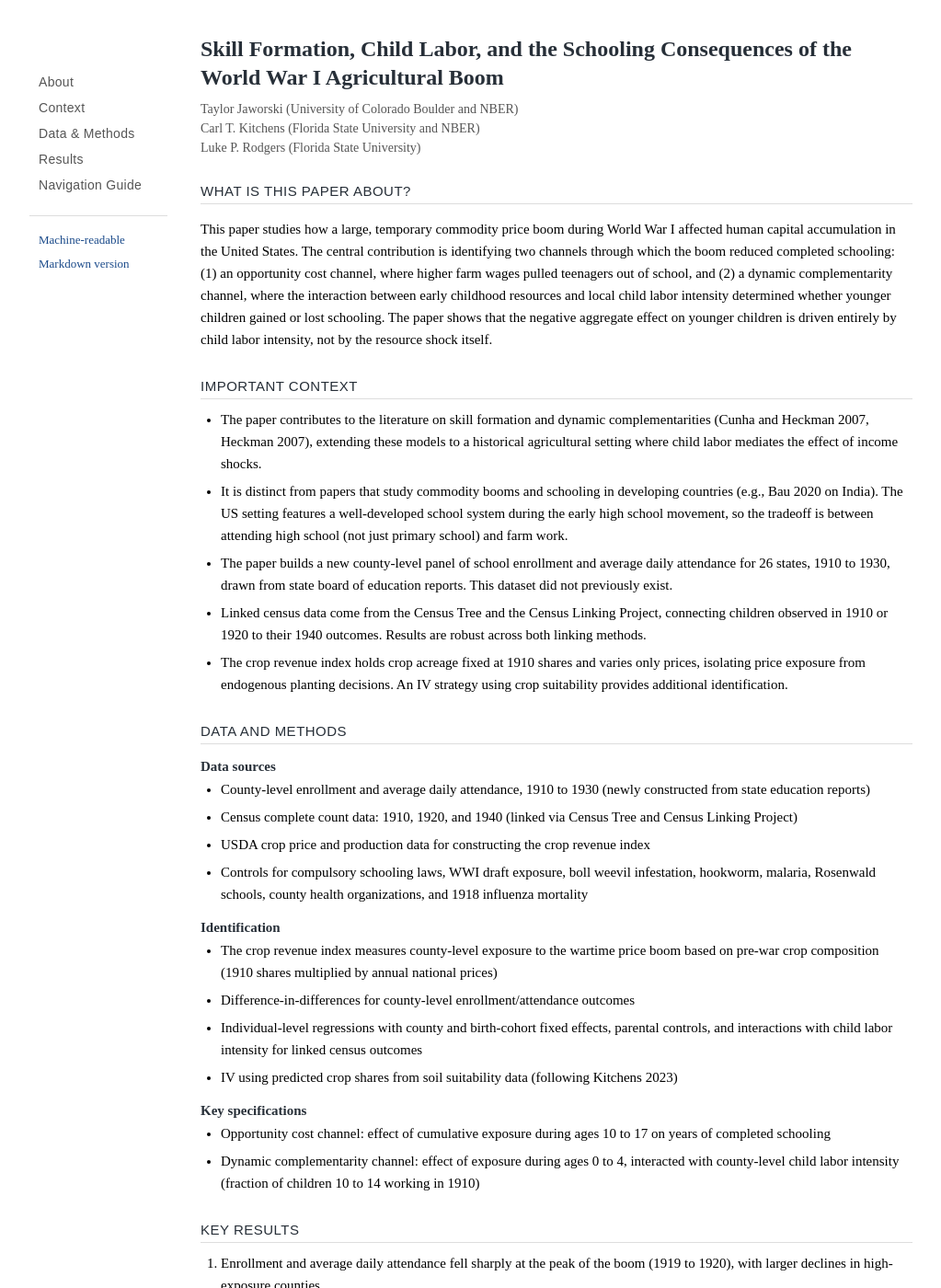
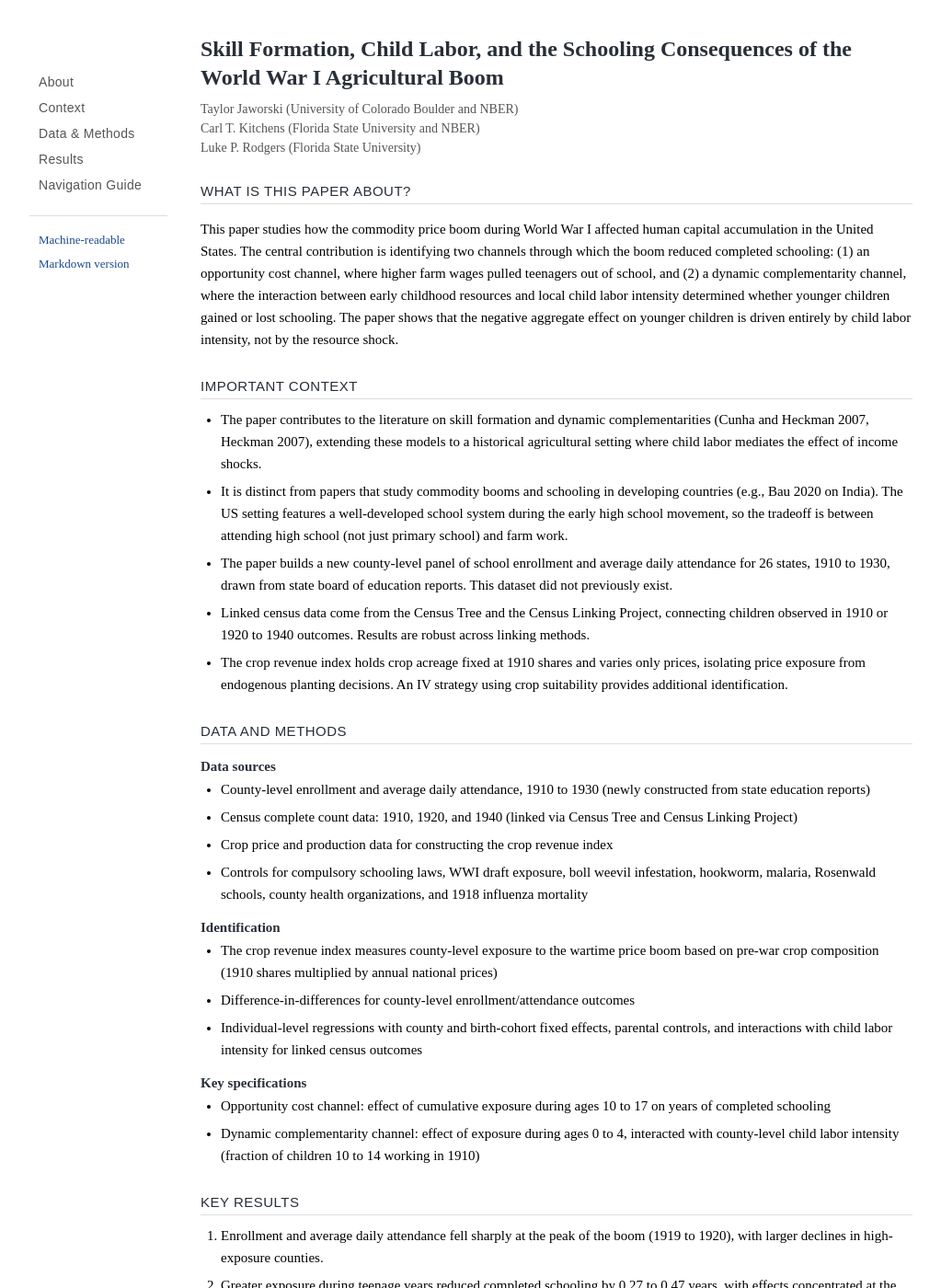
Before and after one commit to jaworskit/jaworskit.github.io, a Jekyll site: the page built from papers/agshockedu/index.html, in a window 1280 px wide and 1400 px high. Shown: the whole window at 92% size, without its empty margins (128-1151 px from the left). Built offline with Jekyll 4.4.1, drawn with Linux system fonts in a browser that asks for light colours; some of the changed text lies outside the part shown.

Commit message:
Update LLM page

```diff
--- a/papers/agshockedu/index.html
+++ b/papers/agshockedu/index.html
@@ -32,7 +32,7 @@ description: "An LLM-readable orientation file for Jaworski, Kitchens, and Rodge
     <section id="about" class="llm-section">
       <h2>What is this paper about?</h2>
       <p>
-        This paper studies how a large, temporary commodity price boom during World War I affected human capital accumulation in the United States. The central contribution is identifying two channels through which the boom reduced completed schooling: (1) an opportunity cost channel, where higher farm wages pulled teenagers out of school, and (2) a dynamic complementarity channel, where the interaction between early childhood resources and local child labor intensity determined whether younger children gained or lost schooling. The paper shows that the negative aggregate effect on younger children is driven entirely by child labor intensity, not by the resource shock itself.
+        This paper studies how the commodity price boom during World War I affected human capital accumulation in the United States. The central contribution is identifying two channels through which the boom reduced completed schooling: (1) an opportunity cost channel, where higher farm wages pulled teenagers out of school, and (2) a dynamic complementarity channel, where the interaction between early childhood resources and local child labor intensity determined whether younger children gained or lost schooling. The paper shows that the negative aggregate effect on younger children is driven entirely by child labor intensity, not by the resource shock.
       </p>
     </section>
 
@@ -42,7 +42,7 @@ description: "An LLM-readable orientation file for Jaworski, Kitchens, and Rodge
         <li>The paper contributes to the literature on skill formation and dynamic complementarities (Cunha and Heckman 2007, Heckman 2007), extending these models to a historical agricultural setting where child labor mediates the effect of income shocks.</li>
         <li>It is distinct from papers that study commodity booms and schooling in developing countries (e.g., Bau 2020 on India). The US setting features a well-developed school system during the early high school movement, so the tradeoff is between attending high school (not just primary school) and farm work.</li>
         <li>The paper builds a new county-level panel of school enrollment and average daily attendance for 26 states, 1910 to 1930, drawn from state board of education reports. This dataset did not previously exist.</li>
-        <li>Linked census data come from the Census Tree and the Census Linking Project, connecting children observed in 1910 or 1920 to their 1940 outcomes. Results are robust across both linking methods.</li>
+        <li>Linked census data come from the Census Tree and the Census Linking Project, connecting children observed in 1910 or 1920 to 1940 outcomes. Results are robust across linking methods.</li>
         <li>The crop revenue index holds crop acreage fixed at 1910 shares and varies only prices, isolating price exposure from endogenous planting decisions. An IV strategy using crop suitability provides additional identification.</li>
       </ul>
     </section>
@@ -54,7 +54,7 @@ description: "An LLM-readable orientation file for Jaworski, Kitchens, and Rodge
       <ul>
         <li>County-level enrollment and average daily attendance, 1910 to 1930 (newly constructed from state education reports)</li>
         <li>Census complete count data: 1910, 1920, and 1940 (linked via Census Tree and Census Linking Project)</li>
-        <li>USDA crop price and production data for constructing the crop revenue index</li>
+        <li>Crop price and production data for constructing the crop revenue index</li>
         <li>Controls for compulsory schooling laws, WWI draft exposure, boll weevil infestation, hookworm, malaria, Rosenwald schools, county health organizations, and 1918 influenza mortality</li>
       </ul>
 
@@ -63,7 +63,6 @@ description: "An LLM-readable orientation file for Jaworski, Kitchens, and Rodge
         <li>The crop revenue index measures county-level exposure to the wartime price boom based on pre-war crop composition (1910 shares multiplied by annual national prices)</li>
         <li>Difference-in-differences for county-level enrollment/attendance outcomes</li>
         <li>Individual-level regressions with county and birth-cohort fixed effects, parental controls, and interactions with child labor intensity for linked census outcomes</li>
-        <li>IV using predicted crop shares from soil suitability data (following Kitchens 2023)</li>
       </ul>
 
       <h3>Key specifications</h3>
```
Also changed, not shown: other parts of papers/agshockedu/index.html (+2 -2 lines).
